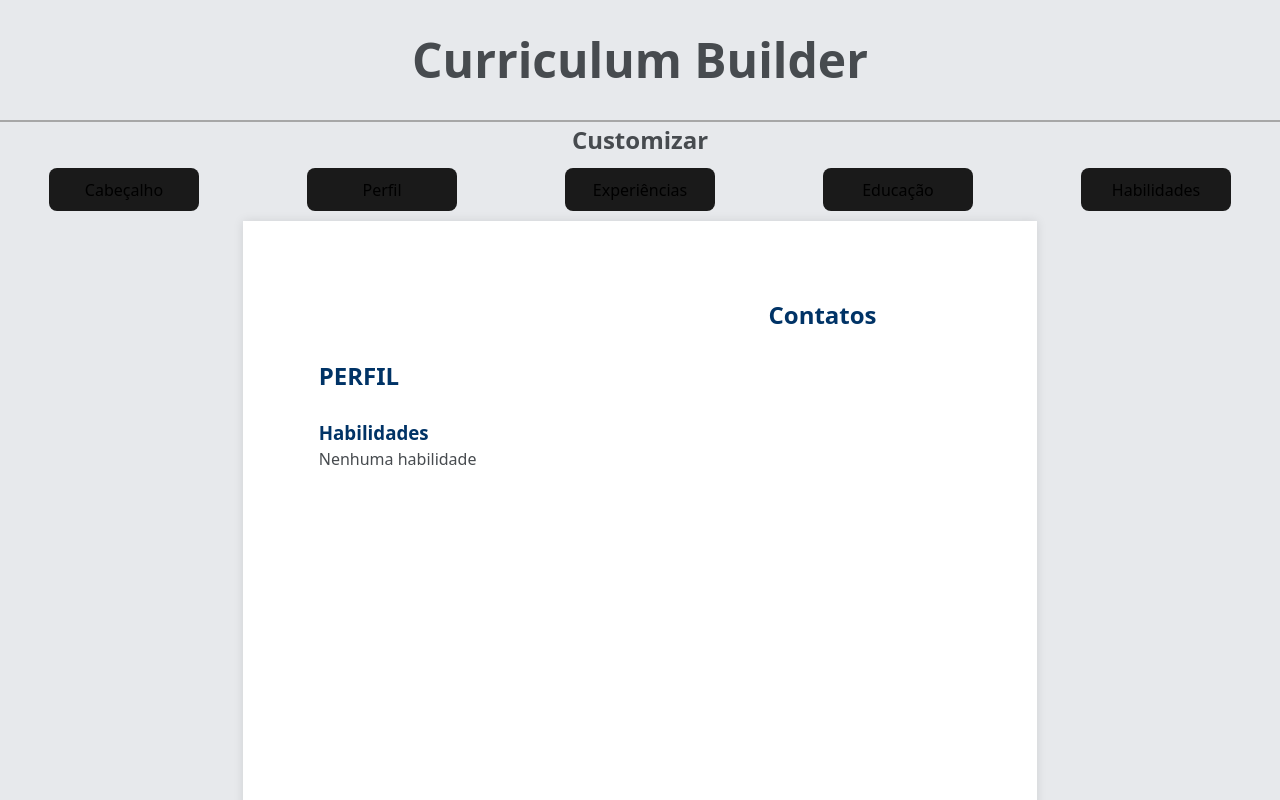
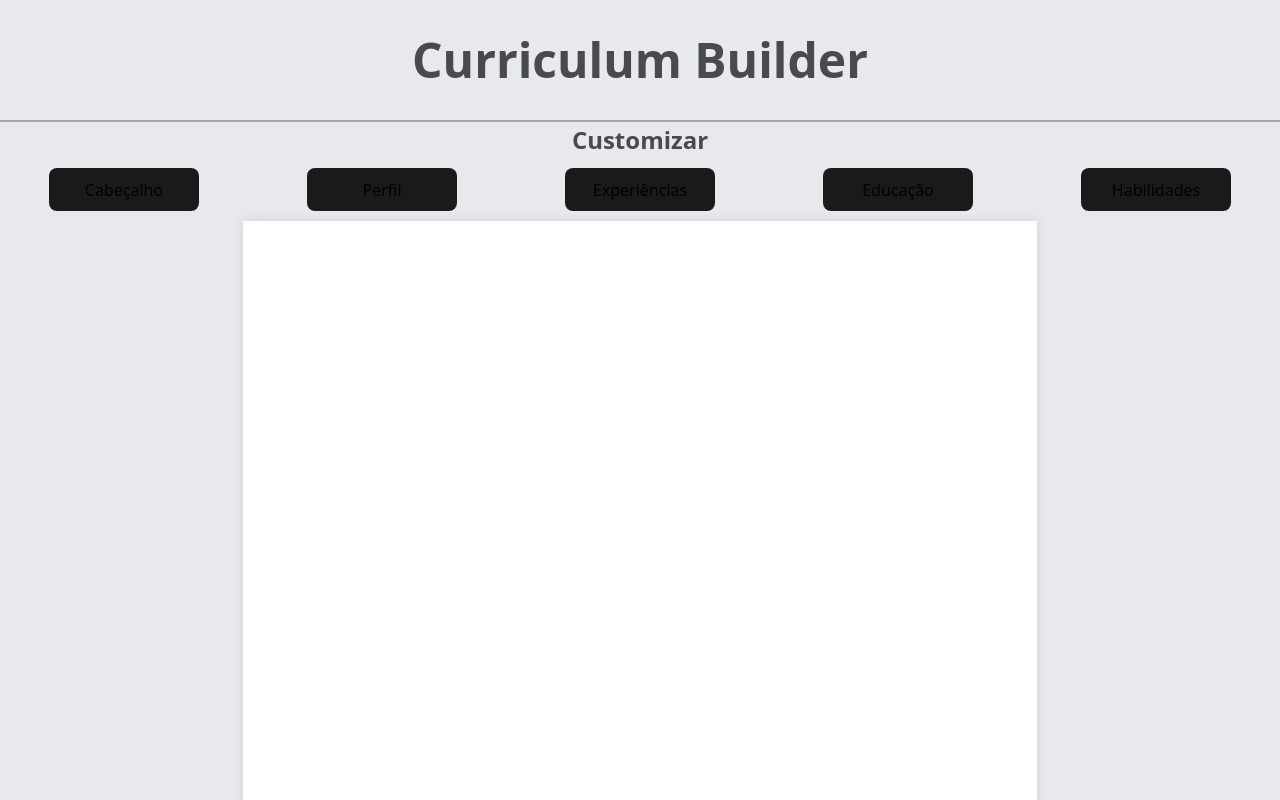
Before and after one commit to GabrielBRQ/curriculum-builder, a React (Vite) app in the folder curriculumBuilder/: page / in a window 1280 px wide. Shown: the top 800 px of the page. Built offline with nearby package versions, Linux system fonts and the light colour scheme.

Commit message:
hide titles when list is empty

```diff
--- a/curriculumBuilder/src/components/curriculum/Curriculum.jsx
+++ b/curriculumBuilder/src/components/curriculum/Curriculum.jsx
@@ -13,24 +13,27 @@ export default function Curriculum({
         <div className="curriculum">
             <div className="curriculum-header">
                 <div className="curriculum-header-info">
-                    <h1 style={{color: themeColor}}>{person.name}</h1>
+                    <h1 style={{ color: themeColor }}>{person.name}</h1>
                     <h2>{person.title}</h2>
                 </div>
+                {contactList && contactList.some(c => c.value && c.value.trim() !== "") && (
                     <div className="curriculum-contact">
-                    <h2 style={{color: themeColor}}>Contatos</h2>
-                    {contactList.map((c) => (
+                        <h2 style={{ color: themeColor }}>Contatos</h2>
+
+                        {contactList.map((c) => {
+                            // Se o valor estiver vazio, não renderiza este item específico
+                            if (!c.value || c.value.trim() === "") return null;
+
+                            return (
                                 <p key={c.id} style={{
                                     marginBottom: "8px",
-                            // Permite quebrar a linha se a palavra for muito longa (ex: links)
                                     overflowWrap: "break-word",
                                     wordBreak: "break-word",
-                            // Diminui a fonte proporcionalmente à largura da tela
                                     fontSize: "clamp(10px, 1.5vw, 14px)",
                                     lineHeight: "1.2"
                                 }}>
                                     {c.isLink ? (
                                         <a
-                                    // O link agora usa a propriedade linkUrl
                                             href={c.linkUrl?.startsWith('http') ? c.linkUrl : `https://${c.linkUrl}`}
                                             target="_blank"
                                             rel="noopener noreferrer"
@@ -39,26 +42,31 @@ export default function Curriculum({
                                                 textDecoration: "underline"
                                             }}
                                         >
-                                    {/* O texto visível continua sendo o value (ex: "LinkedIn") */}
-                                    {c.value || "Ver Link"}
+                                            {c.value}
                                         </a>
                                     ) : (
-                                c.value || "Sem valor"
+                                        c.value
                                     )}
                                 </p>
-                    ))}
+                            );
+                        })}
                     </div>
+                )}
             </div>
 
+            {person.profile && person.profile.trim() !== "" && (
                 <div className="curriculum-profile">
-                <h2 style={{color: themeColor}}>PERFIL</h2>
-                <p>{person.profile}</p>
+                    <h2 style={{ color: themeColor }}>PERFIL</h2>
+                    <p style={{ whiteSpace: "pre-wrap", overflowWrap: "break-word" }}>
+                        {person.profile}
+                    </p>
                 </div>
+            )}
 
             <div className="curriculum-experience">
                 {experienceList.some(exp => exp.position.trim() !== "" || exp.company.trim() !== "") && (
                     <>
-                        <h2 style={{color: themeColor}}>EXPERIÊNCIA PROFISSIONAL</h2>
+                        <h2 style={{ color: themeColor }}>EXPERIÊNCIA PROFISSIONAL</h2>
                         {experienceList.map((exp) => {
                             if (!exp.position && !exp.company) return null;
 
@@ -99,7 +107,7 @@ export default function Curriculum({
             <div className="curriculum-education">
                 {educationList.some(edu => edu.position.trim() !== "" || edu.company.trim() !== "") && (
                     <>
-                        <h2 style={{color: themeColor}}>FORMAÇÃO ACADÊMICA</h2>
+                        <h2 style={{ color: themeColor }}>FORMAÇÃO ACADÊMICA</h2>
                         {educationList.map((edu) => {
                             if (!edu.position && !edu.company) return null;
 
@@ -134,12 +142,12 @@ export default function Curriculum({
                 )}
             </div>
 
+            {skillsList.some(s => s.skill && s.skill.trim() !== "") && (
                 <div className="curriculum-skills">
-                <h3 style={{color: themeColor}}>Habilidades</h3>
-                {skillsList.filter(s => s.skill && s.skill.trim() !== "").length > 0 ? (
+                    <h3 style={{ color: themeColor }}>Habilidades</h3>
                     <ul style={{
-                        listStyleType: "disc", // Ativa as bolinhas tradicionais
-                        paddingLeft: "20px",   // Espaço necessário para as bolinhas aparecerem
+                        listStyleType: "disc",
+                        paddingLeft: "20px",
                         margin: 0
                     }}>
                         {skillsList
@@ -150,10 +158,8 @@ export default function Curriculum({
                                 </li>
                             ))}
                     </ul>
-                ) : (
-                    <p>Nenhuma habilidade</p>
+                </div>
             )}
-            </div>
         </div>
     )
 }
```
Lines whose indentation alone changed are shown as unchanged.
